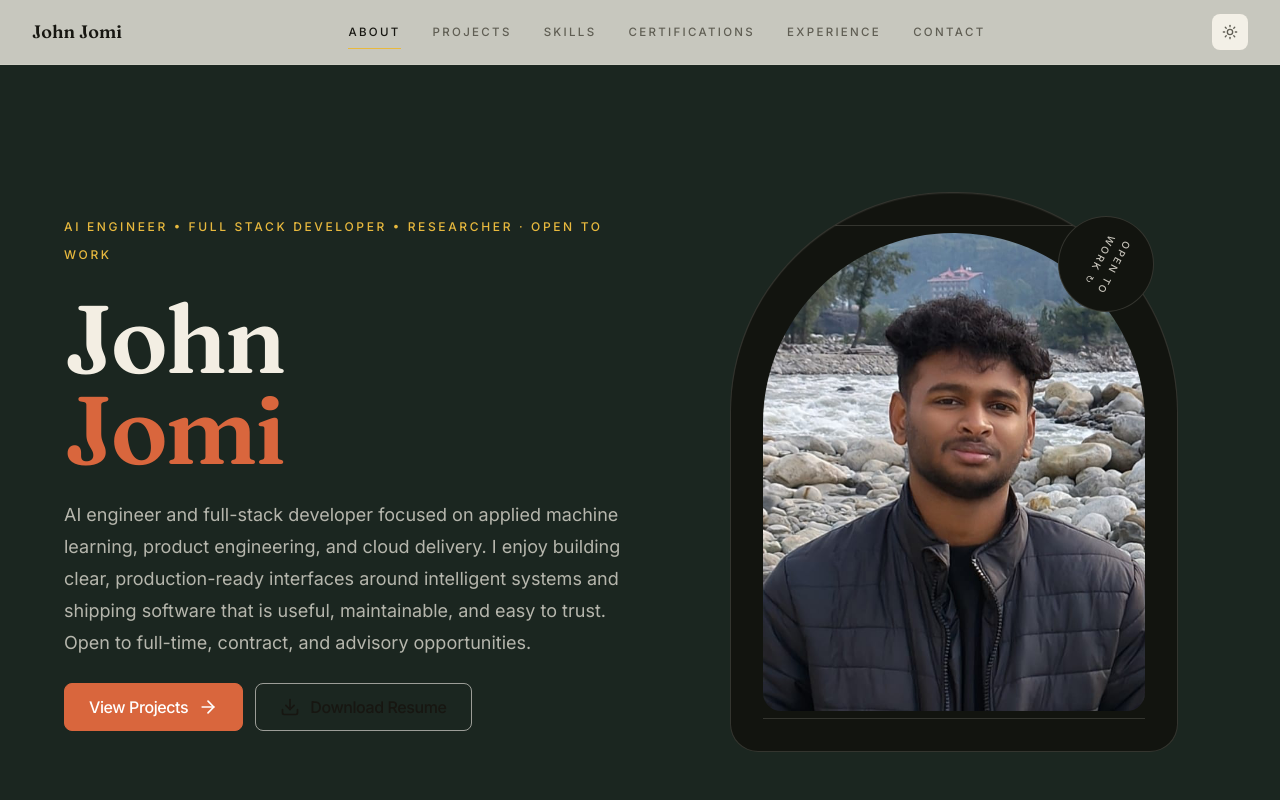
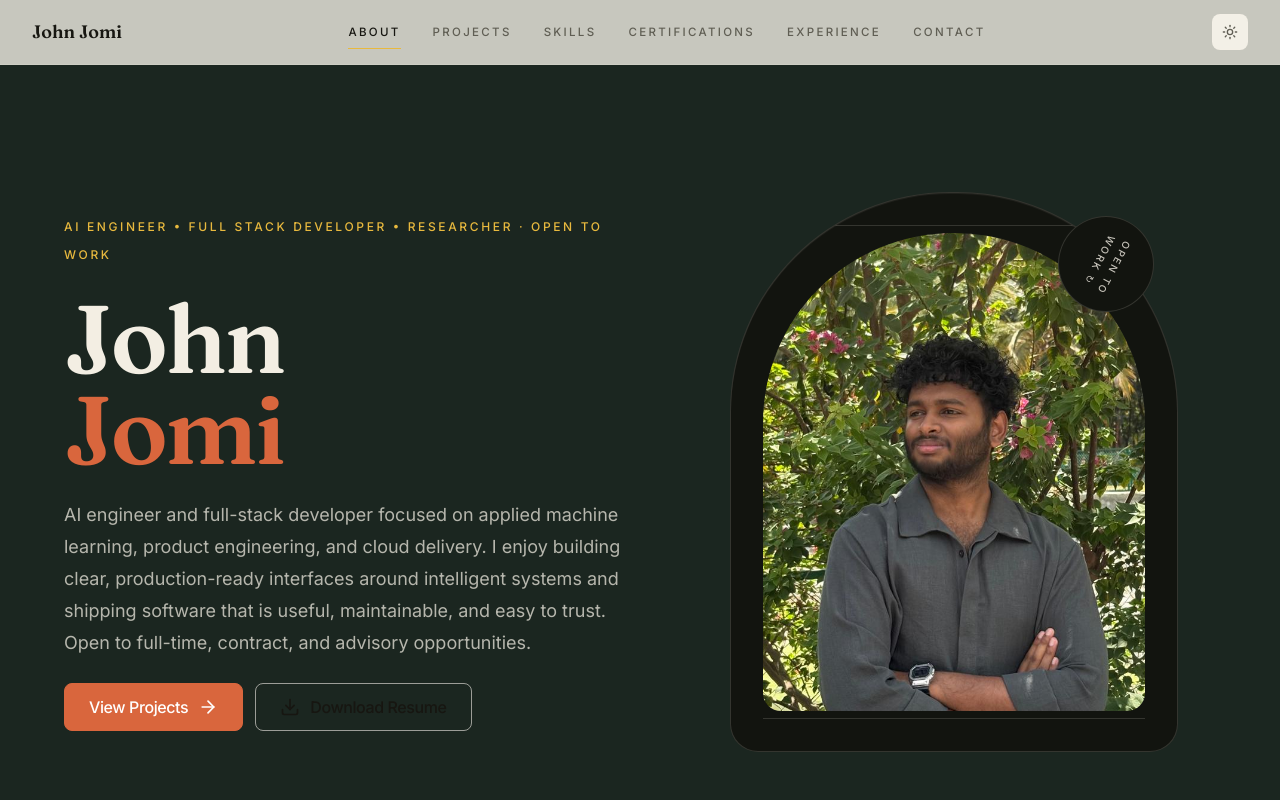
Before and after one commit to JohnJomi/ThePROFILE, a Next.js app in the folder frontend/: page /about in a window 1280 px wide. Shown: the top 800 px of the page. Built offline with nearby package versions, Linux system fonts and the light colour scheme.

Commit message:
Use new profile photo, zoom hero portrait, open resume in new tab
Co-Authored-By: Claude Sonnet 5 <noreply@anthropic.com>

```diff
--- a/frontend/src/components/sections/Contact.tsx
+++ b/frontend/src/components/sections/Contact.tsx
@@ -25,20 +25,37 @@ export function Contact() {
           <div className="flex flex-col gap-8">
             <div className="grid gap-4 border-t border-[color:var(--border-hairline)] pt-6 sm:grid-cols-2">
               <div>
-                <p className="text-xs uppercase tracking-[0.22em] text-text-primary/55">Availability</p>
-                <p className="mt-2 text-sm leading-7 text-text-primary/72">{contactInfo.availability}</p>
+                <p className="text-xs uppercase tracking-[0.22em] text-text-primary/55">
+                  Availability
+                </p>
+                <p className="mt-2 text-sm leading-7 text-text-primary/72">
+                  {contactInfo.availability}
+                </p>
               </div>
               <div>
                 <p className="text-xs uppercase tracking-[0.22em] text-text-primary/55">Location</p>
-                <p className="mt-2 text-sm leading-7 text-text-primary/72">{contactInfo.location}</p>
+                <p className="mt-2 text-sm leading-7 text-text-primary/72">
+                  {contactInfo.location}
+                </p>
               </div>
             </div>
 
             <div className="flex flex-col gap-4 sm:flex-row">
-              <Button href={`mailto:${contactInfo.email}`} size="lg" icon={<Mail className="size-4" />}>
+              <Button
+                href={`mailto:${contactInfo.email}`}
+                size="lg"
+                icon={<Mail className="size-4" />}
+              >
                 Email Me
               </Button>
-              <Button href={contactInfo.resumeUrl} variant="secondary" size="lg" icon={<MoveUpRight className="size-4" />}>
+              <Button
+                href={contactInfo.resumeUrl}
+                target="_blank"
+                rel="noopener noreferrer"
+                variant="secondary"
+                size="lg"
+                icon={<MoveUpRight className="size-4" />}
+              >
                 Resume
               </Button>
             </div>
@@ -46,7 +63,9 @@ export function Contact() {
 
           <div className="flex flex-col gap-6 border border-[color:var(--border-hairline)] p-6">
             <div className="flex flex-col gap-1">
-              <p className="text-xs uppercase tracking-[0.22em] text-text-primary/55">Social Links</p>
+              <p className="text-xs uppercase tracking-[0.22em] text-text-primary/55">
+                Social Links
+              </p>
               <p className="text-sm leading-7 text-text-primary/72">
                 Reach out through the most active public channels.
               </p>
--- a/frontend/src/components/sections/Hero.tsx
+++ b/frontend/src/components/sections/Hero.tsx
@@ -97,6 +97,8 @@ export function Hero() {
               </PrimaryButton>
               <SecondaryButton
                 href={contactInfo.resumeUrl}
+                target="_blank"
+                rel="noopener noreferrer"
                 size="lg"
                 icon={<Download className="size-4" aria-hidden="true" />}
                 iconPosition="left"
@@ -135,7 +137,7 @@ export function Hero() {
                     fill
                     priority
                     sizes="(max-width: 768px) 80vw, 420px"
-                    className="object-cover object-top"
+                    className="origin-[38%_96%] scale-[1.6] object-cover object-top"
                   />
                 </div>
               </div>
--- a/frontend/src/config/site.ts
+++ b/frontend/src/config/site.ts
@@ -46,7 +46,7 @@ export const siteConfig = {
   ],
 
   /** Profile photo URL (relative to /public or absolute CDN URL). */
-  avatarUrl: "/profile-photo.png",
+  avatarUrl: "/profile-photo.jpeg",
 
   /** Open Graph / Twitter Card cover image (1200×630). */
   ogImageUrl: "/og-image.png",
--- a/frontend/src/data/profile.ts
+++ b/frontend/src/data/profile.ts
@@ -20,6 +20,6 @@ export const profile: Profile = {
     "AI engineer and full-stack developer focused on applied ML, product engineering, and cloud delivery.",
   location: "Remote",
   email: "johnjomi1234@gmail.com",
-  avatarUrl: "/profile-photo.png",
+  avatarUrl: "/profile-photo.jpeg",
   openToWork: true,
 };
```
Also changed, not shown: frontend/public/profile-photo.jpeg (added).
